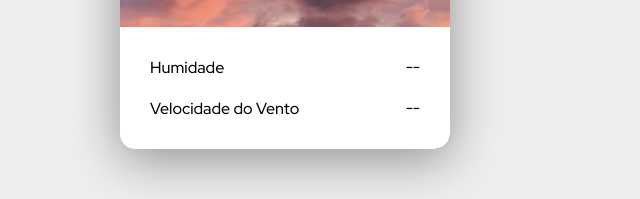
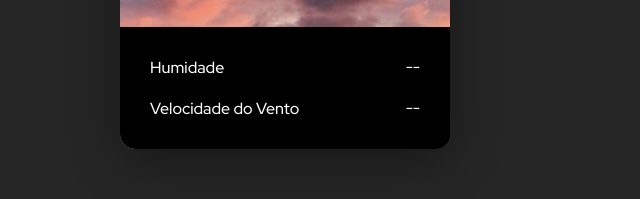
Before and after one commit to samuraijm/appWeather, a plain HTML site: page index.html in a window 1280 px wide. Shown: the part 569-768 px from the top of the page, without its empty margins (355-995 px from the left). Drawn offline with Linux system fonts and the light colour scheme.

Commit message:
alteração background

```diff
--- a/src/css/style.css
+++ b/src/css/style.css
@@ -1,5 +1,5 @@
 body {
-  background-color: #eeeeee;
+  background-color: #262626;
   font-family: "Red Hat Display", sans-serif;
   display: flex;
   align-items: center;
@@ -70,8 +70,8 @@ body {
 }
 
 .informacao-secundaria {
-    background-color: #ffffff;
-    color: #000000;
+    background-color: #000000;
+    color: #ffffff;
     padding: 20px 30px;
     border-bottom-left-radius: 15px;
     border-bottom-right-radius: 15px;
```
